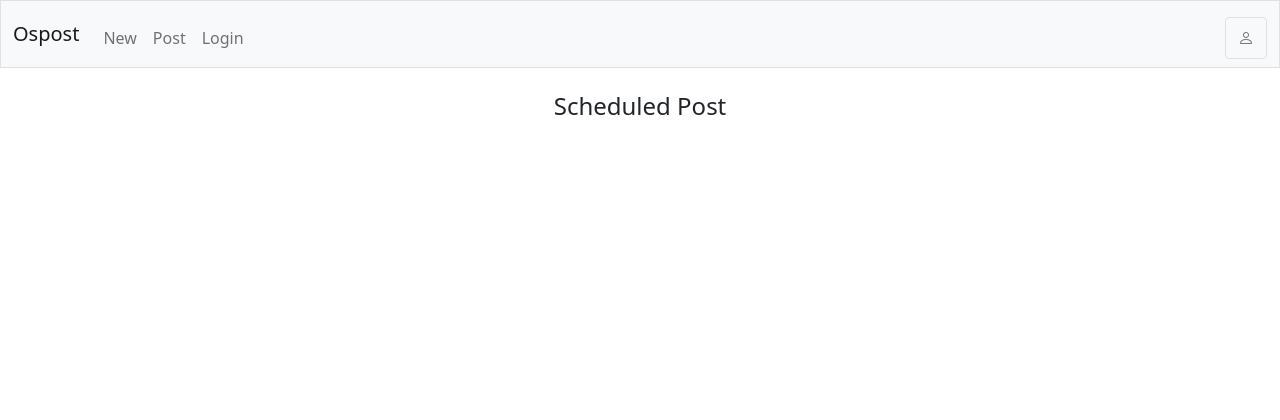
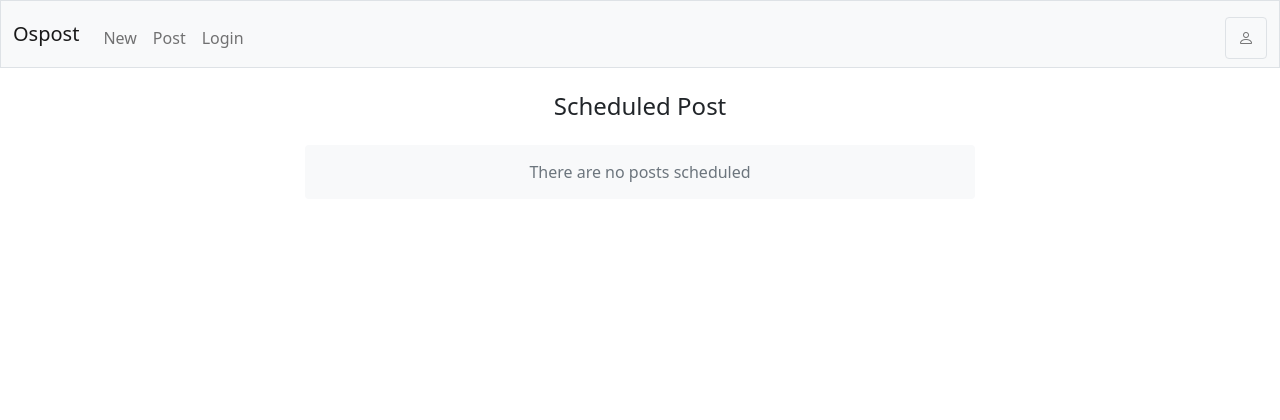
Before and after one commit to aldwinp35/cs50_final_project, a Flask app: page /post in a window 1280 px wide. Shown: the top 420 px of the page. Run offline with Flask 2, Linux system fonts and the light colour scheme; data that the repository does not hold is empty.

Commit message:
post script fixed

```diff
--- a/app.py
+++ b/app.py
@@ -32,21 +32,21 @@ app.config["SESSION_TYPE"] = "filesystem"
 Session(app)
 
 # Configure SQLAlchemy Library to use heroku PostgreeSQL database
-uri = os.getenv("DATABASE_URL")
-if uri.startswith("postgres://"):
-    uri = uri.replace("postgres://", "postgresql://")
+# uri = os.getenv("DATABASE_URL")
+# if uri.startswith("postgres://"):
+#     uri = uri.replace("postgres://", "postgresql://")
 
-app.config["SQLALCHEMY_DATABASE_URI"] = uri
-app.config["SQLALCHEMY_TRACK_MODIFICATIONS"] = False
-db.init_app(app)
+# app.config["SQLALCHEMY_DATABASE_URI"] = uri
+# app.config["SQLALCHEMY_TRACK_MODIFICATIONS"] = False
+# db.init_app(app)
 
 # with app.app_context():
 #     db.create_all()
 
 # Configure SQLAlchemy Library to use SQLite database
-# app.config["SQLALCHEMY_DATABASE_URI"] = "sqlite:///tmp/ospost.db"
-# app.config["SQLALCHEMY_TRACK_MODIFICATIONS"] = False
-# db.init_app(app)
+app.config["SQLALCHEMY_DATABASE_URI"] = "sqlite:///tmp/ospost.db"
+app.config["SQLALCHEMY_TRACK_MODIFICATIONS"] = False
+db.init_app(app)
 
 # Configure uploads folder path
 app.config["UPLOAD_FOLDER_RELATIVE"] = "uploads"
--- a/static/css/styles.css
+++ b/static/css/styles.css
@@ -10,6 +10,21 @@ body {
     height: 100vh;
     min-height: 100vh;
 }
+
+/* BOOSTRAP DEFAULT */
+.alert {
+    width: 100%;
+}
+
+.accordion-button:not(.collapsed), .accordion-item {
+    box-shadow: none;
+    border: none;
+}
+
+.accordion-button.collapsed {
+    background-color: #eee;
+}
+
 
 .input-text-error {
     box-shadow: 0 0 0 .25rem rgba(253, 13, 13, 0.40);
@@ -74,7 +89,19 @@ body {
     background-color: rgba(255, 255, 255, .9);
 }
 
+.no-post-scheduled {
+    width: 100%;
+    padding: 15px;
+    background: var(--bs-gray-100);
+    color: var(--bs-gray-600);
+}
+
 @media(min-width: 768px) {
+
+    .alert {
+        max-width: 60%;
+    }
+
     .post-box  div {
         width: 200px;
         height: 250px;
@@ -83,6 +110,10 @@ body {
     .image-text {
         font-size: 14px;
         left: 10px;
+    }
+
+    .no-post-scheduled {
+        max-width: 60%;
     }
 }
 
@@ -173,16 +204,6 @@ body {
     /* justify-content: space-around; */
 }
 
-/* BOOSTRAP DEFAULT */
-.accordion-button:not(.collapsed), .accordion-item {
-    box-shadow: none;
-    border: none;
-}
-
-.accordion-button.collapsed {
-    background-color: #eee;
-}
-
 /* FOOTER */
 footer {
     z-index: 100;
--- a/static/js/post-page.js
+++ b/static/js/post-page.js
@@ -1,6 +1,8 @@
 // Post container
 const postSection = document.querySelector('#post-section');
 
+if (postSection !== null)
+{
     // Sortable js library
     const sortable = new Sortable(postSection, {
         animation: 150,
@@ -57,7 +59,9 @@ for (const post of posts)
             }
         });
 
-    // Long press event
+        // Long press event when more than one post
+        if (posts.length > 1)
+        {
             post.addEventListener('long-press', e => {
                 e.preventDefault();
 
@@ -67,3 +71,5 @@ for (const post of posts)
                 e.target.style.cursor = 'move';
             });
         }
+    }
+}
--- a/templates/layout.html
+++ b/templates/layout.html
@@ -82,13 +82,17 @@
             {% with messages = get_flashed_messages(with_categories=true) %}
                 {% if messages %}
                     {% for category, message in messages %}
-                        <div class="alert alert-{{ category }}" role="alert">{{ message }}</div>
+                        <div class="d-flex justify-content-center">
+                            <div class="alert alert-{{ category }}" role="alert">{{ message }}</div>
+                        </div>
                     {% endfor %}
                 {% endif %}
             {% endwith %}
 
             <!-- Javascript alert  -->
-            <div class="alert d-none" role="alert"></div>
+            <div class="d-flex justify-content-center">
+                <div class="alert d-none" role="alert"></div>
+            </div>
             {% block main %}{% endblock %}
         </main>
         <footer>
--- a/templates/post/index.html
+++ b/templates/post/index.html
@@ -16,6 +16,7 @@ Post
             <i class="bi bi-plus"></i>
         </a>
 
+        {% if posts %}
             <div id="post-section">
                 {% for post in posts %}
                     <div class="post-box">
@@ -25,6 +26,11 @@ Post
                     </div>
                 {% endfor %}
             </div>
+        {% else %}
+        <div class="d-flex justify-content-center">
+            <div class="rounded text-center no-post-scheduled">There are no posts scheduled</div>
+        </div>
+        {% endif %}
     </div>
 </div>
 
```
Lines whose indentation alone changed are shown as unchanged.
